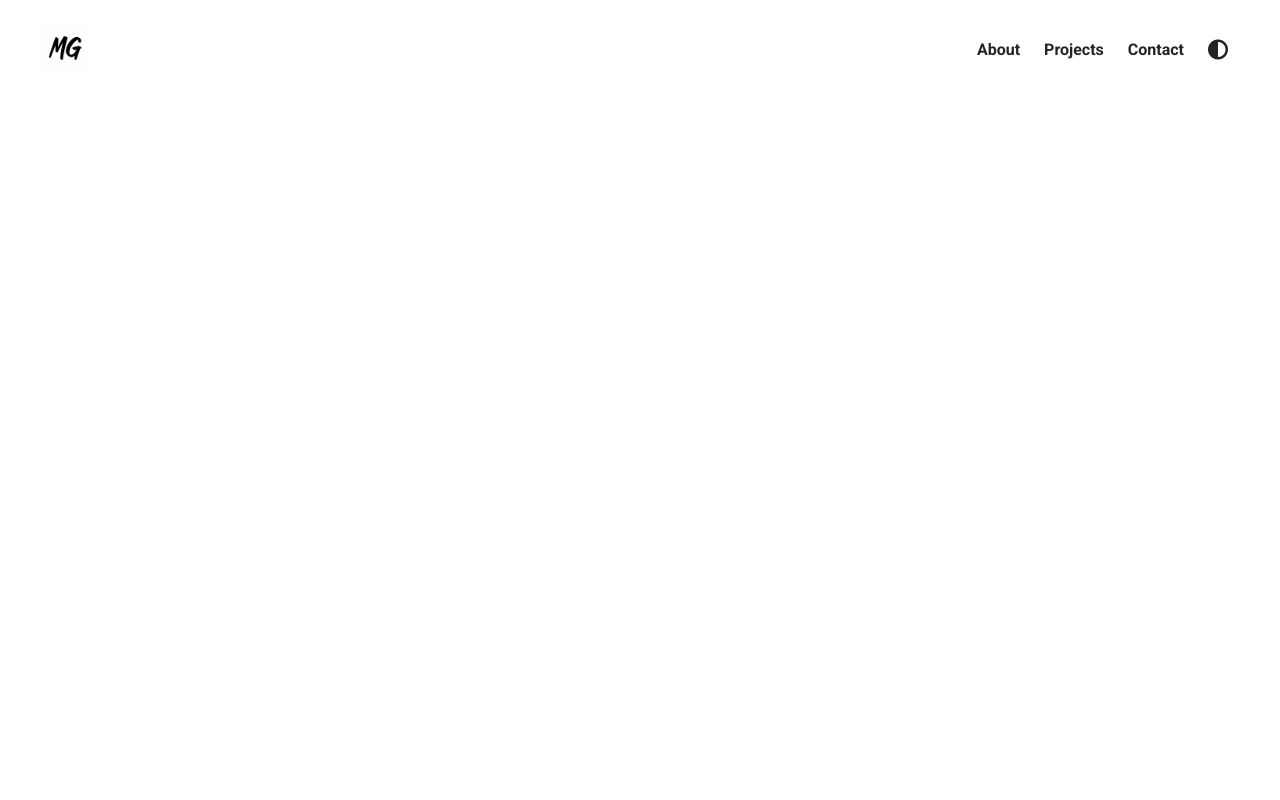
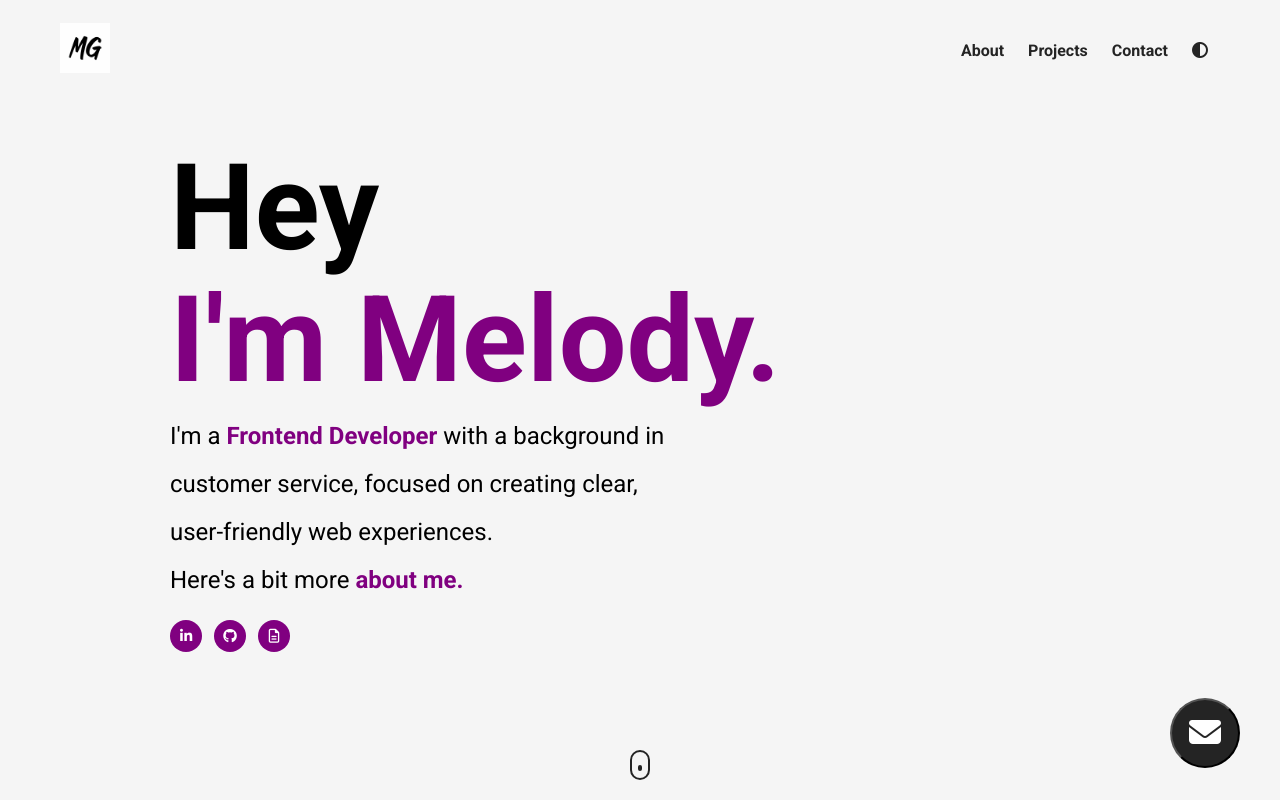
Before and after one commit to melrose312/E-Portfolio, a plain HTML site: page index.html in a window 1280 px wide. Drawn offline with Linux system fonts and the light colour scheme.

Commit message:
Landing Page Set

```diff
--- a/index.html
+++ b/index.html
@@ -5,41 +5,103 @@
     <meta name="viewport" content="width=device-width, initial-scale=1.0" />
     <title>Melody Gonzales</title>
     <link rel="stylesheet" href="style.css" />
-    <script src="https://kit.fontawesome.com/03ceb9ba49.js" crossorigin="anonymous"></script>
+    <script
+      src="https://kit.fontawesome.com/03ceb9ba49.js"
+      crossorigin="anonymous"
+    ></script>
   </head>
   <body>
     <section id="landing-page">
       <nav>
         <figure>
-                <img id="personal-logo" src="./assets/minimalistboldlogo.png" alt="">
+          <img
+            id="personal-logo"
+            src="./assets/minimalistboldlogo.png"
+            alt=""
+          />
         </figure>
         <ul class="nav__link--list">
           <li class="nav__link">
-                    <a href="#" class="nav__link--anchor
+            <a
+              href="#"
+              class="nav__link--anchor
                link__hover-effect
-                    link__hover-effect--black
-                    ">About</a>
+               link__hover-effect--black"
+              >About</a
+            >
           </li>
           <li class="nav__link">
-                    <a href="#" class="nav__link--anchor
+            <a
+              href="#"
+              class="nav__link--anchor
               link__hover-effect
-                    link__hover-effect--black
-                    ">Projects</a>
+              link__hover-effect--black"
+              >Projects</a
+            >
           </li>
           <li class="nav__link">
-                    <a href="#" class="nav__link--anchor
+            <a
+              href="#"
+              class="nav__link--anchor
               link__hover-effect
-                    link__hover-effect--black
-                    ">Contact</a>
+              link__hover-effect--black"
+              >Contact</a
+            >
           </li>
-                <li class="nav__link">
-                    <a href="#" class="nav__link--anchor
+          <li class="nav__link click">
+            <a
+              href="#"
+              class="nav__link--anchor
                link__hover-effect
-                    link__hover-effect--black
-                    "><i class="fa-solid fa-circle-half-stroke"></i></a>
+               link__hover-effect--black"
+              ><i class="fa-solid fa-circle-half-stroke"></i
+            ></a>
           </li>
         </ul>
       </nav>
+      <header class="header">
+        <div class="header__content">
+          <h1 class="title">Hey</h1>
+          <h1 class="title purple">I'm Melody.</h1>
+          <p class="header__para">
+            I'm a <b class="purple">Frontend Developer</b> with a background in
+            customer service, focused on creating clear, user-friendly web
+            experiences.
+            <br />
+            Here's a bit more <b class="purple">about me.</b>
+          </p>
+          <div class="social__list">
+            <a
+              href="https://www.linkedin.com/in/melody-gonzales-28b889281/"
+              target="_blank"
+              class="social__link click"
+            >
+              <i class="fa-brands fa-linkedin-in"></i>
+            </a>
+            <a
+              href="https://github.com/melrose312"
+              target="_blank"
+              class="social__link click"
+            >
+              <i class="fa-brands fa-github"></i>
+            </a>
+            <a
+              href="./assets/Melody_Gonzales.pdf"
+              target="_blank"
+              class="social__link click"
+            >
+              <i class="fa-regular fa-file-lines"></i>
+            </a>
+          </div>
+        </div>
+      </header>
+      <button class="mail__btn click">
+            <i class="fa-solid fa-envelope"></i>
+        </button>
+        <a href="#projects" class="scroll">
+            <div class="scroll__icon click"></div>
+        </a>
     </section>
+    <section id></section>
   </body>
 </html>
--- a/style.css
+++ b/style.css
@@ -7,11 +7,143 @@
   box-sizing: border-box;
 }
 
-
-
 li {
   list-style-type: none;
 }
+
+p {
+  line-height: 1.5;
+  font-size: 16px;
+}
+
+a {
+  text-decoration: none;
+}
+
+button {
+  cursor: pointer;
+}
+
+section {
+    background-color: rgb(245, 245, 245);
+}
+
+.click {
+  transition: all 300ms ease;
+}
+
+.click:hover {
+  transform: scale(1.1);
+}
+.click:active {
+  transform: scale(0.8);
+}
+
+.title {
+  font-size: 120px;
+  margin-bottom: 12px;
+  text-align: left;
+  line-height: 1;
+}
+
+
+.purple {
+  color: purple;
+}
+
+/*
+LANDING PAGE
+ */
+
+#landing-page {
+    min-height: 100vh;
+}
+
+.header {
+    position: absolute;
+    top: 50%;
+    left: 50%;
+    transform: translate(-50%, -50%);
+    padding: 0 30px;
+    width: 100%;
+    max-width: 1000px;
+}
+
+.header__para {
+  font-size: 24px;
+  line-height: 2;
+  max-width: 500px;
+}
+
+.social__list {
+  margin-top: 16px;
+  display: flex;
+
+}
+
+.social__link {
+  background-color: #800080;
+  color: white;
+  padding: 6px;
+  width: 32px;
+  height: 32px;
+  font-size: 14px;
+  margin-right: 12px;
+  display: flex;
+  justify-content: center;
+  align-items: center;
+  border-radius: 50%;
+}
+
+.mail__btn {
+  width: 70px;
+  height: 70px;
+  font-size: 32px;
+  border-radius: 50%;
+  background-color: #242424;
+  color: white;
+  position: absolute;
+  bottom: 32px;
+  right: 40px;
+}
+
+.scroll {
+  position: absolute;
+  bottom: 20px;
+  left: 50%;
+  transform: translateX(-50%);
+}
+
+.scroll__icon {
+  width: 20px;
+  height: 30px;
+  border: 2px solid #242424;
+  border-radius: 24px;
+  display: flex;
+  align-items: center;
+  justify-content: center;
+}
+
+.scroll__icon:after {
+  content: "";
+  height: 6px;
+  width: 4px;
+  background-color: #242424;
+  border-radius: 2px;
+  animation: scroll 1000ms infinite alternate-reverse;
+}
+
+@keyframes scroll {
+  0% {
+    transform: translateY(3px);
+  }
+
+  100% {
+    transform: translateY(-3px);
+  }
+}
+
+
 
 /*
 NAVIGATION
@@ -24,6 +156,7 @@ nav {
   width: 100%;
   max-width: 1200px;
   margin: 0 auto;
+  padding: 0 20px;
   height: 100px;
 }
 
@@ -47,6 +180,6 @@ nav {
   font-weight: 700;
 }
 
-.fa-solid {
+.fa-solid fa-circle-half-stroke {
   font-size: 20px;
 }
```
Lines whose indentation alone changed are shown as unchanged.
